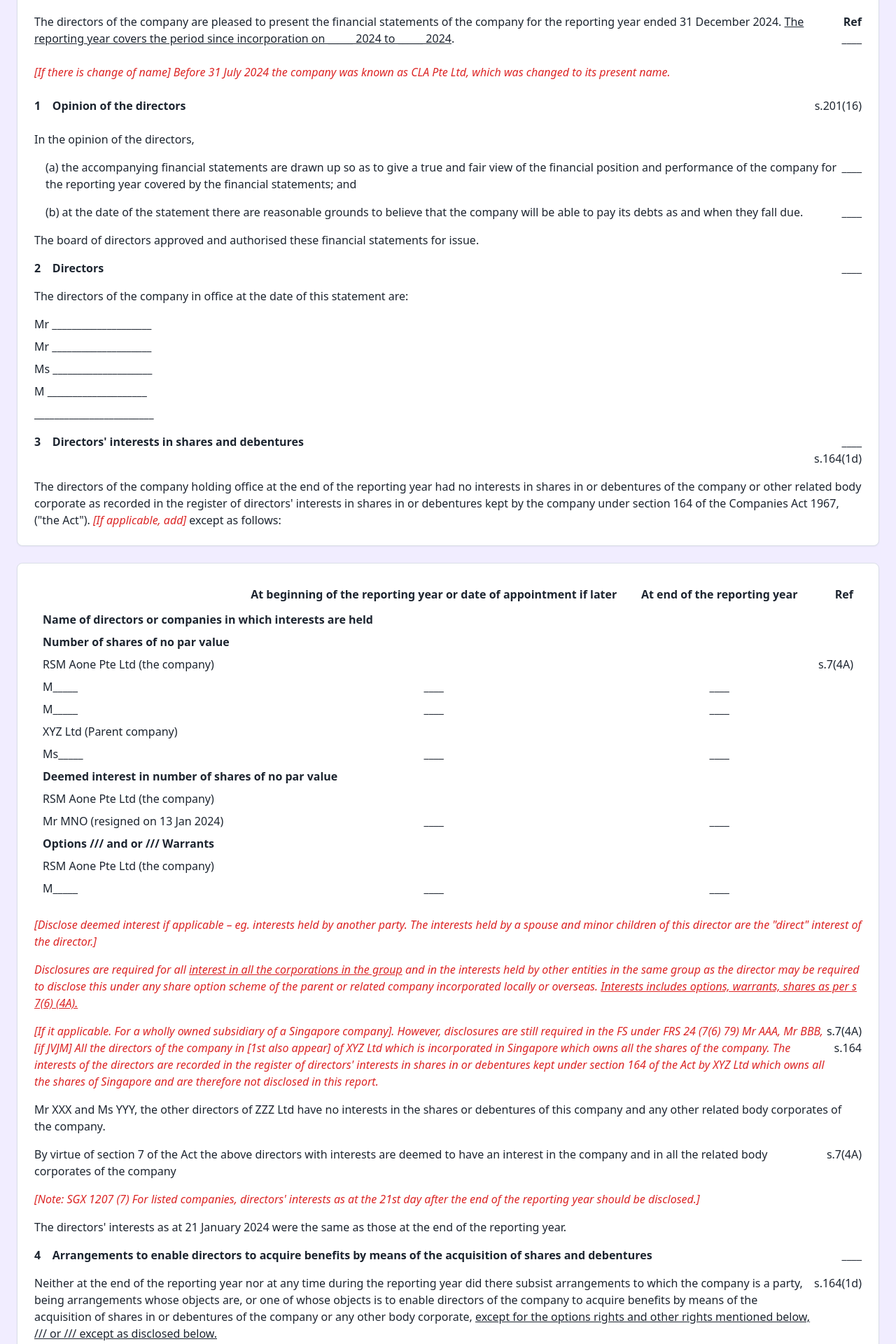
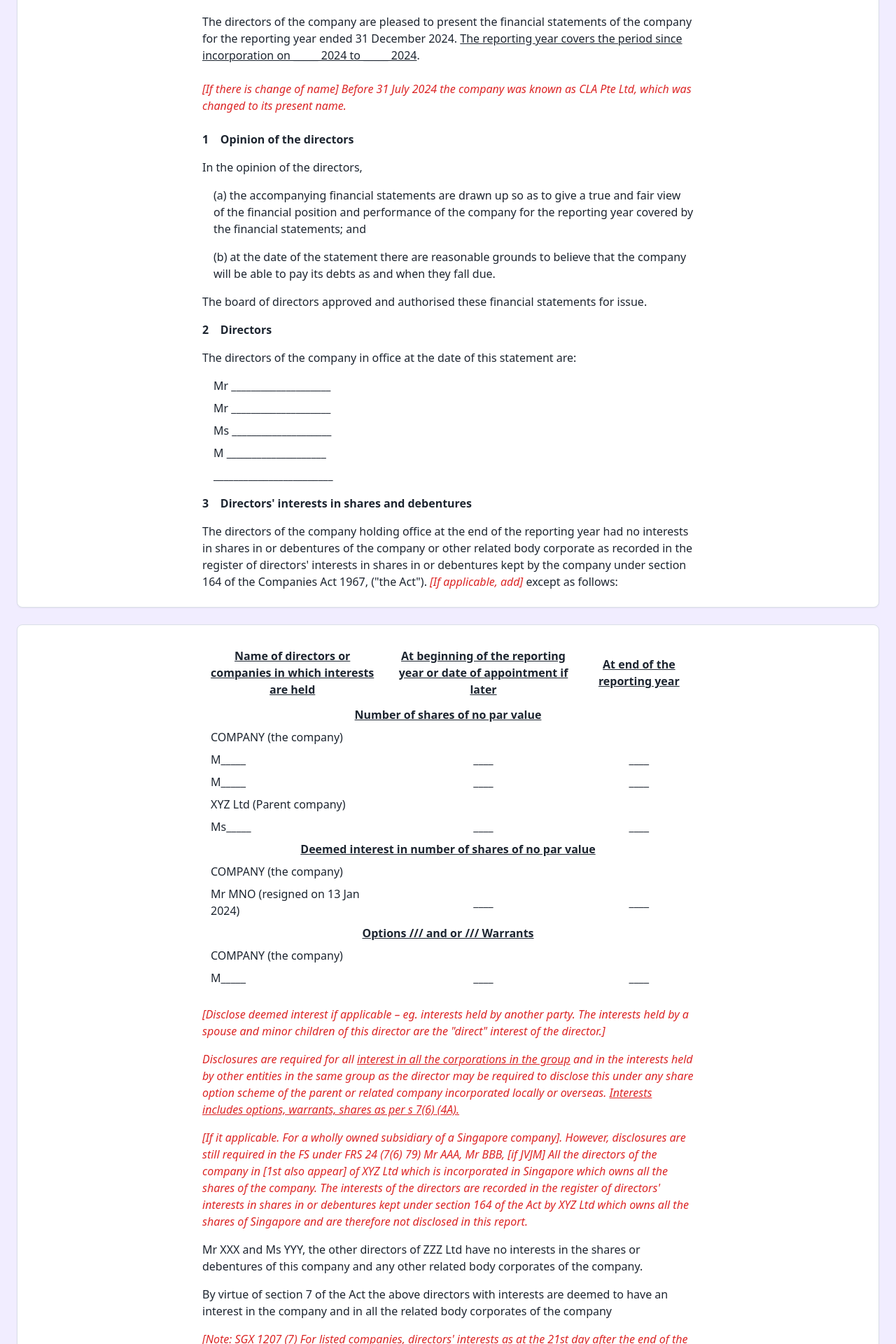
Before and after one commit to kkllow/finscribe-flow, a React (Vite) app: page / in a window 1280 px wide. Shown: the part 860-2780 px from the top of the page at 70% size. Built offline with nearby package versions, Linux system fonts and the light colour scheme.

Commit message:
Refine statement formatting and layout

```diff
--- a/src/components/ContentsPage.tsx
+++ b/src/components/ContentsPage.tsx
@@ -21,39 +21,39 @@ export const ContentsPage = () => {
         </h3>
 
         <div className="space-y-0">
-          <div className="flex justify-between items-center py-2">
+          <div className="flex justify-between items-start py-2">
             <span className="text-left">Statement by Directors</span>
             <span className="text-right font-bold">Page</span>
           </div>
 
           <div className="flex justify-between items-center py-1">
             <span className="text-left">Independent Auditor's Report</span>
-            <span className="text-right">____</span>
+            <span className="text-right"></span>
           </div>
 
           <div className="flex justify-between items-center py-1">
             <span className="text-left">Statement of Profit or Loss and Other Comprehensive Income</span>
-            <span className="text-right">____</span>
+            <span className="text-right"></span>
           </div>
 
           <div className="flex justify-between items-center py-1">
             <span className="text-left">Statement of Financial Position</span>
-            <span className="text-right">____</span>
+            <span className="text-right"></span>
           </div>
 
           <div className="flex justify-between items-center py-1">
             <span className="text-left">Statement of Changes in Equity</span>
-            <span className="text-right">____</span>
+            <span className="text-right"></span>
           </div>
 
           <div className="flex justify-between items-center py-1">
             <span className="text-left">Statement of Cash Flows</span>
-            <span className="text-right">____</span>
+            <span className="text-right"></span>
           </div>
 
           <div className="flex justify-between items-center py-1">
             <span className="text-left">Notes to the Financial Statements</span>
-            <span className="text-right">____</span>
+            <span className="text-right"></span>
           </div>
         </div>
       </div>
--- a/src/components/StatementByDirectors.tsx
+++ b/src/components/StatementByDirectors.tsx
@@ -15,20 +15,12 @@ export const StatementByDirectors = () => {
           </h2>
         </div>
 
-        <div className="space-y-6 text-left">
-          <div className="flex justify-between">
-            <div>
+        <div className="space-y-6 text-left mx-10" style={{marginLeft: '2.5in', marginRight: '2.5in'}}>
           <p>
             The directors of the company are pleased to present the financial statements of the company for the
             reporting year ended 31 December 2024. <u>The reporting year covers the period since incorporation
             on _____ 2024 to _____ 2024</u>.
           </p>
-            </div>
-            <div className="text-right">
-              <p className="font-bold">Ref</p>
-              <p>____</p>
-            </div>
-          </div>
 
           <p className="text-red-600 italic">
             [If there is change of name] Before 31 July 2024 the company was known as CLA Pte Ltd, which
@@ -36,58 +28,30 @@ export const StatementByDirectors = () => {
           </p>
 
           <div className="space-y-4">
-            <div className="flex justify-between">
-              <div>
             <h3 className="font-bold mb-2">1&nbsp;&nbsp;&nbsp;&nbsp;Opinion of the directors</h3>
-              </div>
-              <div className="text-right">
-                <p>s.201(16)</p>
-              </div>
-            </div>
 
             <p>In the opinion of the directors,</p>
 
             <div className="space-y-4 ml-4">
-              <div className="flex justify-between">
-                <div>
               <p>
                 (a) the accompanying financial statements are drawn up so as to give a true and fair view of the
                 financial position and performance of the company for the reporting year covered by the
                 financial statements; and
               </p>
-                </div>
-                <div className="text-right">
-                  <p>____</p>
-                </div>
-              </div>
 
-              <div className="flex justify-between">
-                <div>
               <p>
                 (b) at the date of the statement there are reasonable grounds to believe that the company
                 will be able to pay its debts as and when they fall due.
               </p>
             </div>
-                <div className="text-right">
-                  <p>____</p>
-                </div>
-              </div>
-            </div>
 
             <p>The board of directors approved and authorised these financial statements for issue.</p>
 
-            <div className="flex justify-between mt-8">
-              <div>
-                <h3 className="font-bold">2&nbsp;&nbsp;&nbsp;&nbsp;Directors</h3>
-              </div>
-              <div className="text-right">
-                <p>____</p>
-              </div>
-            </div>
+            <h3 className="font-bold mt-8">2&nbsp;&nbsp;&nbsp;&nbsp;Directors</h3>
 
             <p>The directors of the company in office at the date of this statement are:</p>
 
-            <div className="space-y-2 mt-4">
+            <div className="space-y-2 mt-4 ml-4">
               <p>Mr ____________________</p>
               <p>Mr ____________________</p>
               <p>Ms ____________________</p>
@@ -95,15 +59,7 @@ export const StatementByDirectors = () => {
               <p>________________________</p>
             </div>
 
-            <div className="flex justify-between mt-8">
-              <div>
-                <h3 className="font-bold">3&nbsp;&nbsp;&nbsp;&nbsp;Directors' interests in shares and debentures</h3>
-              </div>
-              <div className="text-right">
-                <p>____</p>
-                <p>s.164(1d)</p>
-              </div>
-            </div>
+            <h3 className="font-bold mt-8">3&nbsp;&nbsp;&nbsp;&nbsp;Directors' interests in shares and debentures</h3>
 
             <p>
               The directors of the company holding office at the end of the reporting year had no interests in
@@ -117,91 +73,76 @@ export const StatementByDirectors = () => {
 
       {/* Page 2 */}
       <div className="bg-white rounded-lg border border-border shadow-sm p-6">
-        <div className="space-y-6 text-left">
+        <div className="space-y-6 text-left" style={{marginLeft: '2.5in', marginRight: '2.5in'}}>
           <div className="overflow-x-auto">
             <table className="w-full border-collapse">
               <thead>
                 <tr>
-                  <th className="py-2 px-3 text-left font-semibold"></th>
-                  <th className="py-2 px-3 text-center font-semibold">At beginning of the reporting year or date of appointment if later</th>
-                  <th className="py-2 px-3 text-center font-semibold">At end of the reporting year</th>
-                  <th className="py-2 px-3 text-right font-semibold">Ref</th>
+                  <th className="py-2 px-3 text-center font-semibold underline" colSpan={1}>Name of directors or companies in which interests are held</th>
+                  <th className="py-2 px-3 text-center font-semibold underline">At beginning of the reporting year or date of appointment if later</th>
+                  <th className="py-2 px-3 text-center font-semibold underline">At end of the reporting year</th>
                 </tr>
               </thead>
               <tbody>
                 <tr>
-                  <td className="py-1 px-3 text-left font-semibold" colSpan={4}>
-                    Name of directors or companies in which interests are held
-                  </td>
-                </tr>
-                <tr>
-                  <td className="py-1 px-3 text-left font-semibold" colSpan={4}>
+                  <td className="py-1 px-3 text-center font-semibold underline" colSpan={3}>
                     Number of shares of no par value
                   </td>
                 </tr>
                 <tr>
-                  <td className="py-1 px-3 text-left">RSM Aone Pte Ltd (the company)</td>
+                  <td className="py-1 px-3 text-left ml-4">COMPANY (the company)</td>
                   <td className="py-1 px-3 text-center"></td>
                   <td className="py-1 px-3 text-center"></td>
-                  <td className="py-1 px-3 text-right">s.7(4A)</td>
                 </tr>
                 <tr>
-                  <td className="py-1 px-3 text-left">M_____</td>
+                  <td className="py-1 px-3 text-left ml-4">M_____</td>
                   <td className="py-1 px-3 text-center">____</td>
                   <td className="py-1 px-3 text-center">____</td>
-                  <td className="py-1 px-3 text-right"></td>
                 </tr>
                 <tr>
-                  <td className="py-1 px-3 text-left">M_____</td>
+                  <td className="py-1 px-3 text-left ml-4">M_____</td>
                   <td className="py-1 px-3 text-center">____</td>
                   <td className="py-1 px-3 text-center">____</td>
-                  <td className="py-1 px-3 text-right"></td>
                 </tr>
                 <tr>
-                  <td className="py-1 px-3 text-left">XYZ Ltd (Parent company)</td>
+                  <td className="py-1 px-3 text-left ml-4">XYZ Ltd (Parent company)</td>
                   <td className="py-1 px-3 text-center"></td>
                   <td className="py-1 px-3 text-center"></td>
-                  <td className="py-1 px-3 text-right"></td>
                 </tr>
                 <tr>
-                  <td className="py-1 px-3 text-left">Ms_____</td>
+                  <td className="py-1 px-3 text-left ml-4">Ms_____</td>
                   <td className="py-1 px-3 text-center">____</td>
                   <td className="py-1 px-3 text-center">____</td>
-                  <td className="py-1 px-3 text-right"></td>
                 </tr>
                 <tr>
-                  <td className="py-1 px-3 text-left font-semibold" colSpan={4}>
+                  <td className="py-1 px-3 text-center font-semibold underline" colSpan={3}>
                     Deemed interest in number of shares of no par value
                   </td>
                 </tr>
                 <tr>
-                  <td className="py-1 px-3 text-left">RSM Aone Pte Ltd (the company)</td>
+                  <td className="py-1 px-3 text-left ml-4">COMPANY (the company)</td>
                   <td className="py-1 px-3 text-center"></td>
                   <td className="py-1 px-3 text-center"></td>
-                  <td className="py-1 px-3 text-right"></td>
                 </tr>
                 <tr>
-                  <td className="py-1 px-3 text-left">Mr MNO (resigned on 13 Jan 2024)</td>
+                  <td className="py-1 px-3 text-left ml-4">Mr MNO (resigned on 13 Jan 2024)</td>
                   <td className="py-1 px-3 text-center">____</td>
                   <td className="py-1 px-3 text-center">____</td>
-                  <td className="py-1 px-3 text-right"></td>
                 </tr>
                 <tr>
-                  <td className="py-1 px-3 text-left font-semibold" colSpan={4}>
+                  <td className="py-1 px-3 text-center font-semibold underline" colSpan={3}>
                     Options /// and or /// Warrants
                   </td>
                 </tr>
                 <tr>
-                  <td className="py-1 px-3 text-left">RSM Aone Pte Ltd (the company)</td>
+                  <td className="py-1 px-3 text-left ml-4">COMPANY (the company)</td>
                   <td className="py-1 px-3 text-center"></td>
                   <td className="py-1 px-3 text-center"></td>
-                  <td className="py-1 px-3 text-right"></td>
                 </tr>
                 <tr>
-                  <td className="py-1 px-3 text-left">M_____</td>
+                  <td className="py-1 px-3 text-left ml-4">M_____</td>
                   <td className="py-1 px-3 text-center">____</td>
                   <td className="py-1 px-3 text-center">____</td>
-                  <td className="py-1 px-3 text-right"></td>
                 </tr>
               </tbody>
             </table>
@@ -220,8 +161,6 @@ export const StatementByDirectors = () => {
               includes options, warrants, shares as per s 7(6) (4A).</u>
             </p>
 
-            <div className="flex justify-between">
-              <div>
             <p className="text-red-600 italic">
               [If it applicable. For a wholly owned subsidiary of a Singapore company]. However, disclosures
               are still required in the FS under FRS 24 (7(6) 79) Mr AAA, Mr BBB, [if JVJM] All the directors of the
@@ -230,29 +169,16 @@ export const StatementByDirectors = () => {
               shares in or debentures kept under section 164 of the Act by XYZ Ltd which owns all the shares of
               Singapore and are therefore not disclosed in this report.
             </p>
-              </div>
-              <div className="text-right">
-                <p>s.7(4A)</p>
-                <p>s.164</p>
-              </div>
-            </div>
 
             <p>
               Mr XXX and Ms YYY, the other directors of ZZZ Ltd have no interests in the shares or debentures
               of this company and any other related body corporates of the company.
             </p>
 
-            <div className="flex justify-between">
-              <div>
             <p>
               By virtue of section 7 of the Act the above directors with interests are deemed to have an interest in
               the company and in all the related body corporates of the company
             </p>
-              </div>
-              <div className="text-right">
-                <p>s.7(4A)</p>
-              </div>
-            </div>
 
             <p className="text-red-600 italic">
               [Note: SGX 1207 (7) For listed companies, directors' interests as at the 21st day after the end of the
@@ -264,17 +190,8 @@ export const StatementByDirectors = () => {
               year.
             </p>
 
-            <div className="flex justify-between">
-              <div>
             <h3 className="font-bold">4&nbsp;&nbsp;&nbsp;&nbsp;Arrangements to enable directors to acquire benefits by means of the acquisition of shares and debentures</h3>
-              </div>
-              <div className="text-right">
-                <p>____</p>
-              </div>
-            </div>
 
-            <div className="flex justify-between">
-              <div>
             <p>
               Neither at the end of the reporting year nor at any time during the reporting year did there subsist
               arrangements to which the company is a party, being arrangements whose objects are, or one of
@@ -283,25 +200,13 @@ export const StatementByDirectors = () => {
               options rights and other rights mentioned below, /// or /// except as disclosed below.</u>
             </p>
           </div>
-              <div className="text-right">
-                <p>s.164(1d)</p>
-              </div>
-            </div>
-          </div>
         </div>
       </div>
 
       {/* Page 3 */}
       <div className="bg-white rounded-lg border border-border shadow-sm p-6">
-        <div className="space-y-6 text-left">
-          <div className="flex justify-between">
-            <div>
+        <div className="space-y-6 text-left" style={{marginLeft: '2.5in', marginRight: '2.5in'}}>
           <h3 className="font-bold">5&nbsp;&nbsp;&nbsp;&nbsp;Options</h3>
-            </div>
-            <div className="text-right">
-              <p>____</p>
-            </div>
-          </div>
 
           <p>
             During the reporting year, no option to take up unissued shares of the company was granted. <span className="text-red-600 italic">[If or
@@ -324,14 +229,7 @@ export const StatementByDirectors = () => {
             disclosed in the above paragraph.]</span>
           </p>
 
-          <div className="flex justify-between">
-            <div>
           <h3 className="font-bold">6&nbsp;&nbsp;&nbsp;&nbsp;Independent auditor</h3>
-            </div>
-            <div className="text-right">
-              <p>Optional</p>
-            </div>
-          </div>
 
           <p>RSM SG Assurance LLP has expressed willingness to accept re-appointment</p>
 
```
Lines whose indentation alone changed are shown as unchanged.
